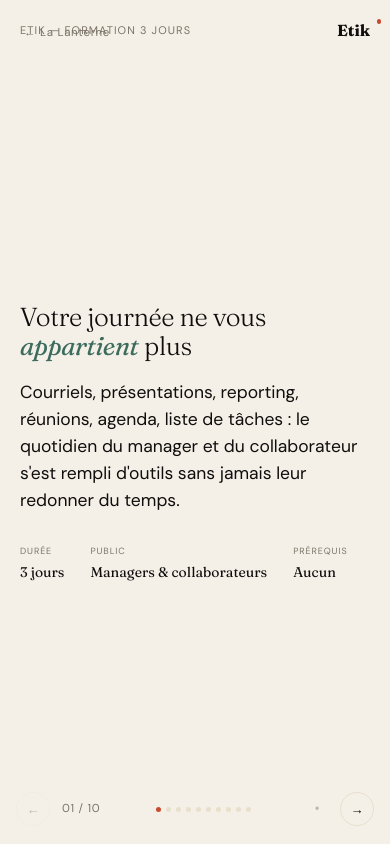
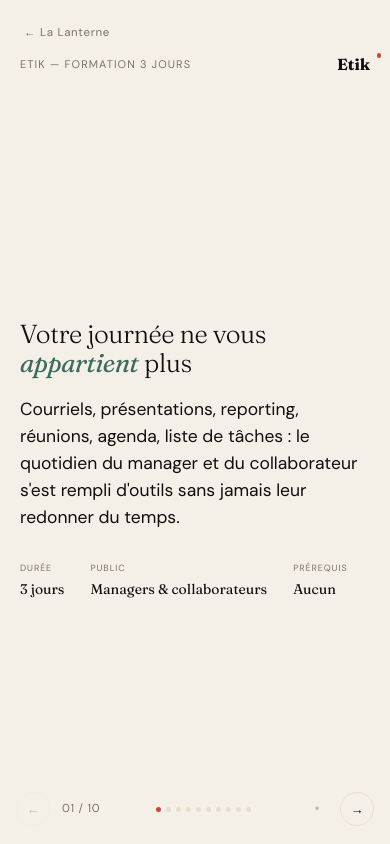
Before and after one commit to oulidha94/programs, a plain HTML site: page le-temps-regagne.html in a window 390 px wide. Drawn offline with Linux system fonts and the light colour scheme.

Commit message:
Add files via upload

```diff
--- a/le-temps-regagne.html
+++ b/le-temps-regagne.html
@@ -21,7 +21,7 @@
   .slide.active{opacity:1; pointer-events:auto;}
   .slide.flipped{background:var(--ink); color:var(--paper);}
 
-  .bar{display:flex; justify-content:space-between; align-items:center; padding:28px 54px 0;}
+  .bar{display:flex; justify-content:space-between; align-items:center; padding:64px 54px 0;}
   .tag{display:inline-block; font-size:10.5px; font-weight:500; letter-spacing:0.1em; text-transform:uppercase; color:var(--accent); border:1px solid var(--warm); border-radius:20px; padding:6px 14px;}
   .slide.flipped .tag{border-color:#3a3833;}
   .eyebrow{font-size:11px; letter-spacing:0.1em; text-transform:uppercase; color:var(--muted);}
@@ -137,7 +137,7 @@
   .side-group{display:flex; align-items:center; gap:12px;}
 
   @media (max-width:640px){
-    .bar{padding:18px 20px 0;} .face{padding:0 20px;}
+    .bar{padding:52px 20px 0;} .face{padding:0 20px;}
     h1{font-size:26px;} h2{font-size:21px;}
     .controls{padding:0 16px 18px;}
     .stat-hero{gap:22px;} .stat-num{font-size:40px;}
```
